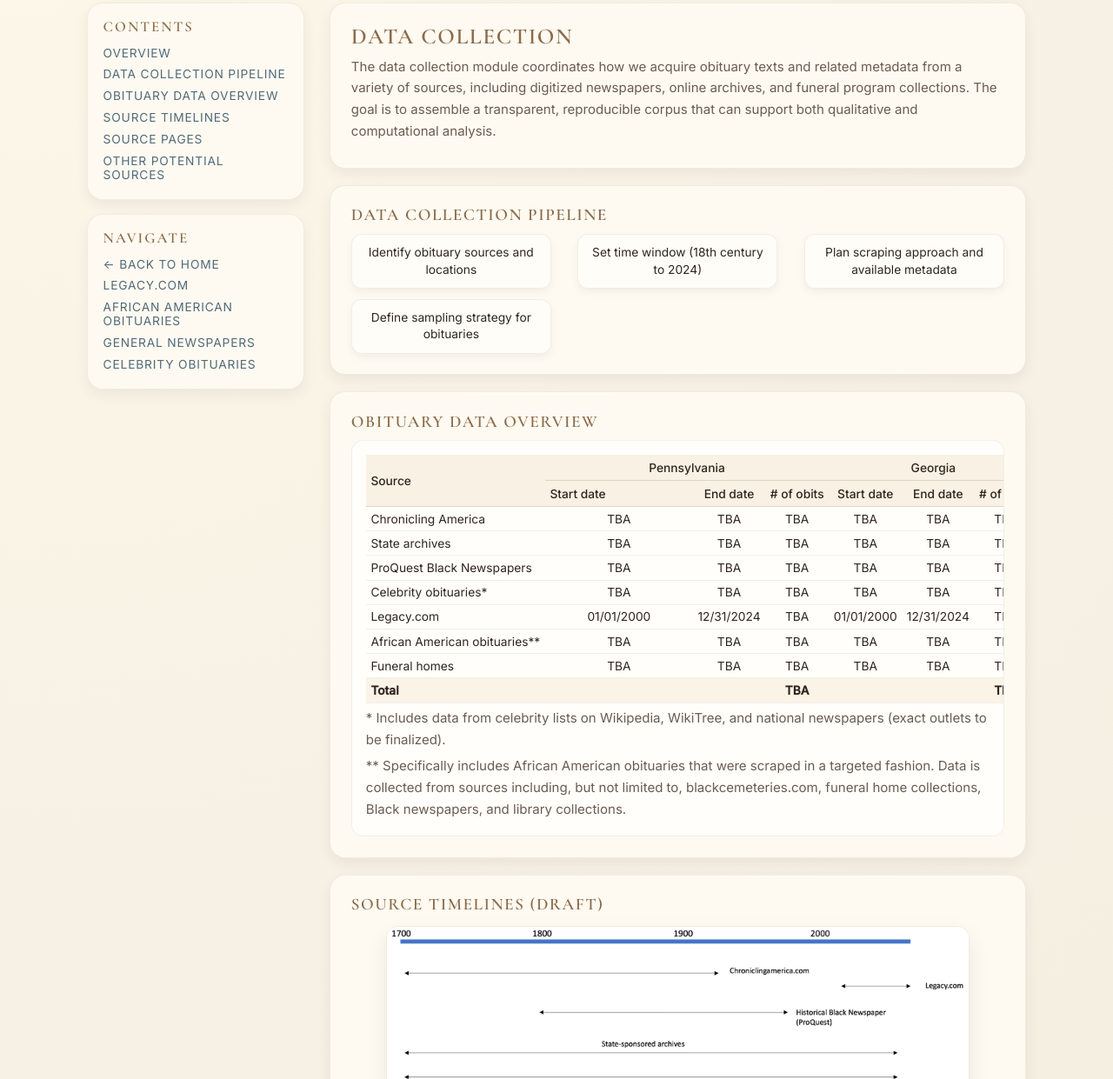
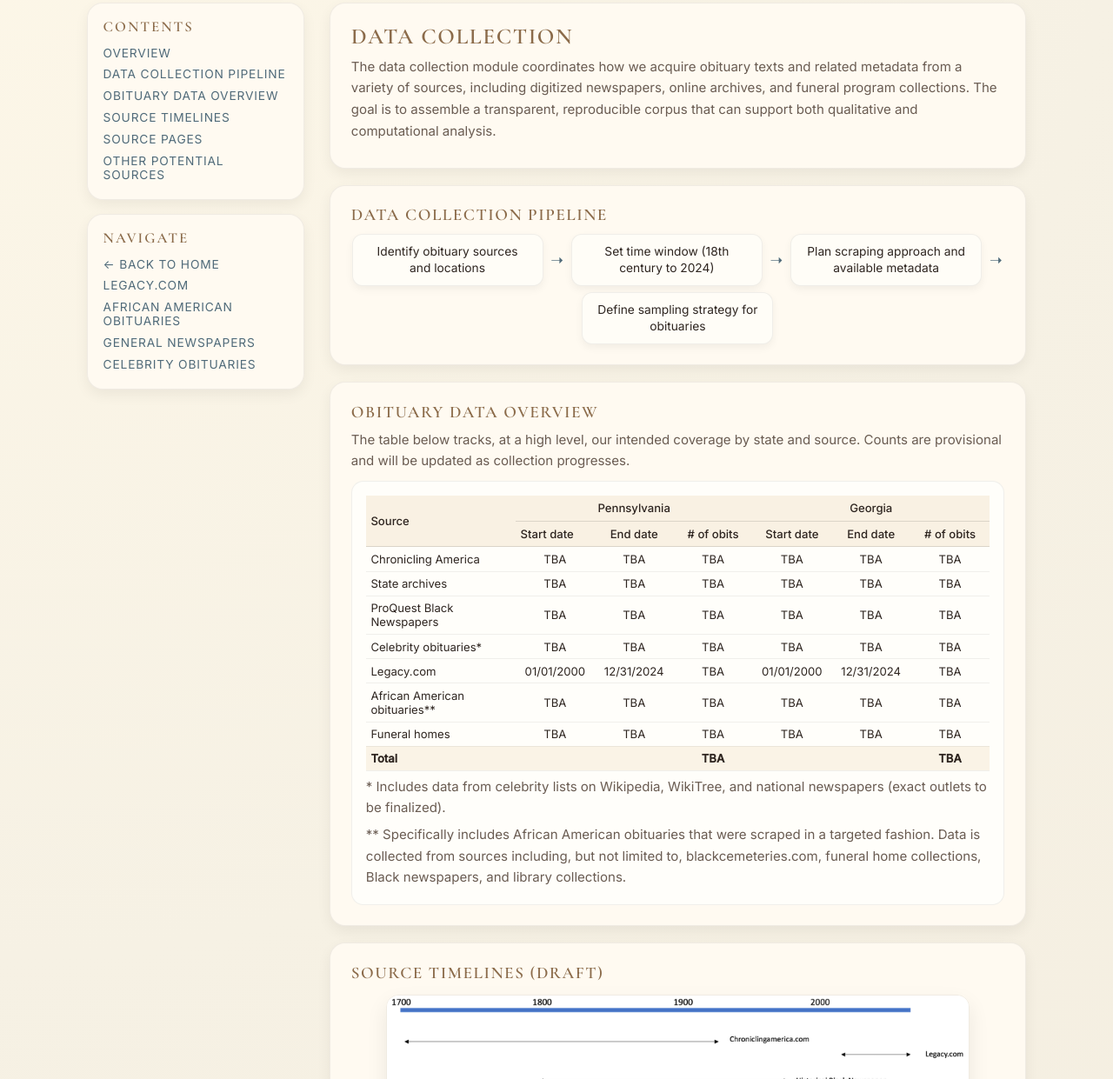
Before and after one commit to Bhargav-Dave/obit-living-dead-wiki, a plain HTML site: page data-collection.html in a window 1280 px wide. Shown: the part 175-1416 px from the top of the page at 87% size. Drawn offline with nearby package versions, Linux system fonts and the light colour scheme.

Commit message:
added data collection page v2.7

```diff
--- a/data-collection.html
+++ b/data-collection.html
@@ -173,22 +173,31 @@
     .pipeline-steps {
       display: flex;
       flex-wrap: wrap;
-      gap: 0.75rem;
-      justify-content: space-between;
+      align-items: center;
+      justify-content: center;
+      gap: 0.45rem;
       margin-top: 0.6rem;
     }
 
     .pipeline-step {
-      flex: 1 1 180px;
-      max-width: 230px;
+      flex: 0 0 auto;
       background: #fffdf7;
       border-radius: 12px;
       border: 1px solid var(--border-soft);
-      padding: 0.7rem 0.9rem;
+      padding: 0.6rem 0.9rem;
       font-size: 0.86rem;
       line-height: 1.4;
       text-align: center;
+      min-width: 160px;
+      max-width: 220px;
       box-shadow: 0 4px 10px rgba(0, 0, 0, 0.05);
+    }
+
+    .pipeline-arrow {
+      font-size: 1.1rem;
+      color: var(--accent-3);
+      padding: 0 0.1rem;
+      flex: 0 0 auto;
     }
 
     /* Table */
@@ -199,13 +208,22 @@
       border-radius: 14px;
       border: 1px solid var(--border-soft);
       padding: 1rem 1rem 0.75rem;
-      overflow-x: auto;
     }
 
     table {
       width: 100%;
       border-collapse: collapse;
-      font-size: 0.86rem;
+      font-size: 0.82rem;
+      table-layout: fixed;
+    }
+
+    col.col-source {
+      width: 24%;
+    }
+
+    col.col-pa,
+    col.col-ga {
+      width: 12.666%;
     }
 
     thead th {
@@ -214,20 +232,20 @@
       border-bottom: 1px solid rgba(0, 0, 0, 0.12);
       background: #f9f1e3;
       font-weight: 500;
-      white-space: nowrap;
+      white-space: normal;
     }
 
     tbody td {
       padding: 0.35rem 0.35rem;
       border-bottom: 1px solid rgba(0, 0, 0, 0.06);
       text-align: center;
-      white-space: nowrap;
+      white-space: normal;
     }
 
     tbody td:first-child,
     thead th:first-child {
       text-align: left;
-      min-width: 170px;
+      min-width: 150px;
     }
 
     .total-row td {
@@ -437,12 +455,15 @@
             <div class="pipeline-step">
               Identify obituary sources and locations
             </div>
+            <span class="pipeline-arrow">➝</span>
             <div class="pipeline-step">
               Set time window (18th century to 2024)
             </div>
+            <span class="pipeline-arrow">➝</span>
             <div class="pipeline-step">
               Plan scraping approach and available metadata
             </div>
+            <span class="pipeline-arrow">➝</span>
             <div class="pipeline-step">
               Define sampling strategy for obituaries
             </div>
@@ -451,8 +472,21 @@
 
         <section id="obit-table" class="content-card">
           <h2>Obituary data overview</h2>
+          <p>
+            The table below tracks, at a high level, our intended coverage by state and source. Counts are provisional and will be
+            updated as collection progresses.
+          </p>
           <div class="table-wrapper">
             <table>
+              <colgroup>
+                <col class="col-source" />
+                <col class="col-pa" />
+                <col class="col-pa" />
+                <col class="col-pa" />
+                <col class="col-ga" />
+                <col class="col-ga" />
+                <col class="col-ga" />
+              </colgroup>
               <thead>
                 <tr>
                   <th rowspan="2">Source</th>
```
